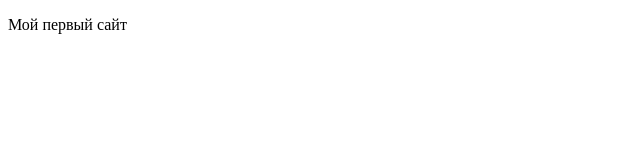
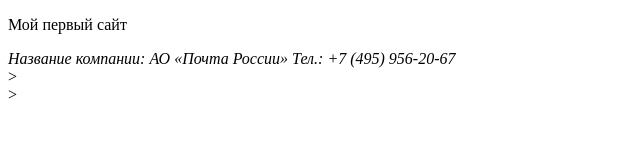
Before and after one commit to Psyxota/Nickolay_msk, a plain HTML site: page index.html in a window 1280 px wide. Shown: the whole page, without its empty margins (0-640 px from the left). Drawn offline with Linux system fonts and the light colour scheme.

Commit message:
Update index.html

```diff
--- a/index.html
+++ b/index.html
@@ -10,5 +10,10 @@
 <body>
      <p>Мой первый сайт</p>
 </body>
-
+<footer>
+  <address class="PHONE">
+Название компании: АО «Почта России»
+Тел.: +7 (495) 956-20-67
+  </address>>
+</footer>>
 </html>
```
